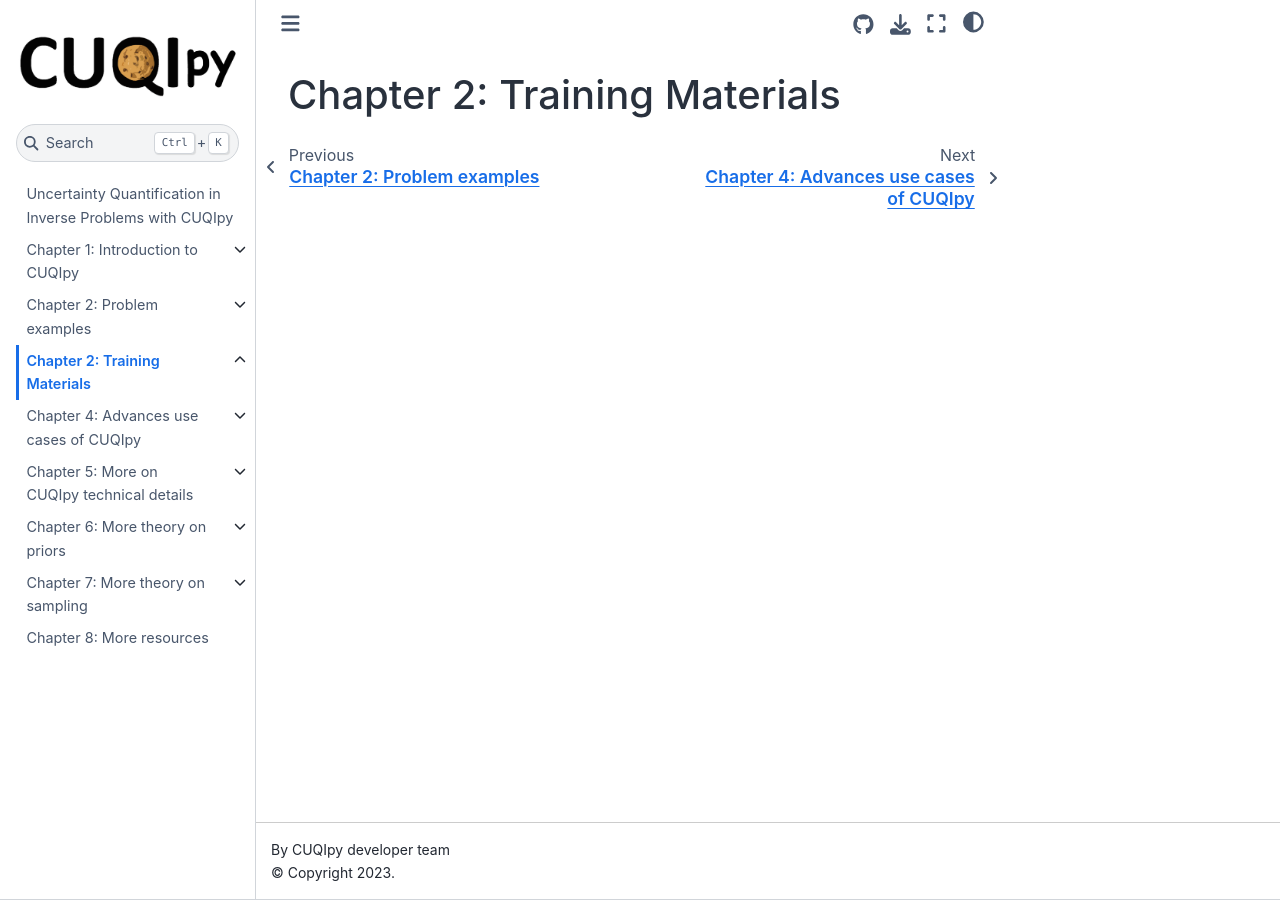
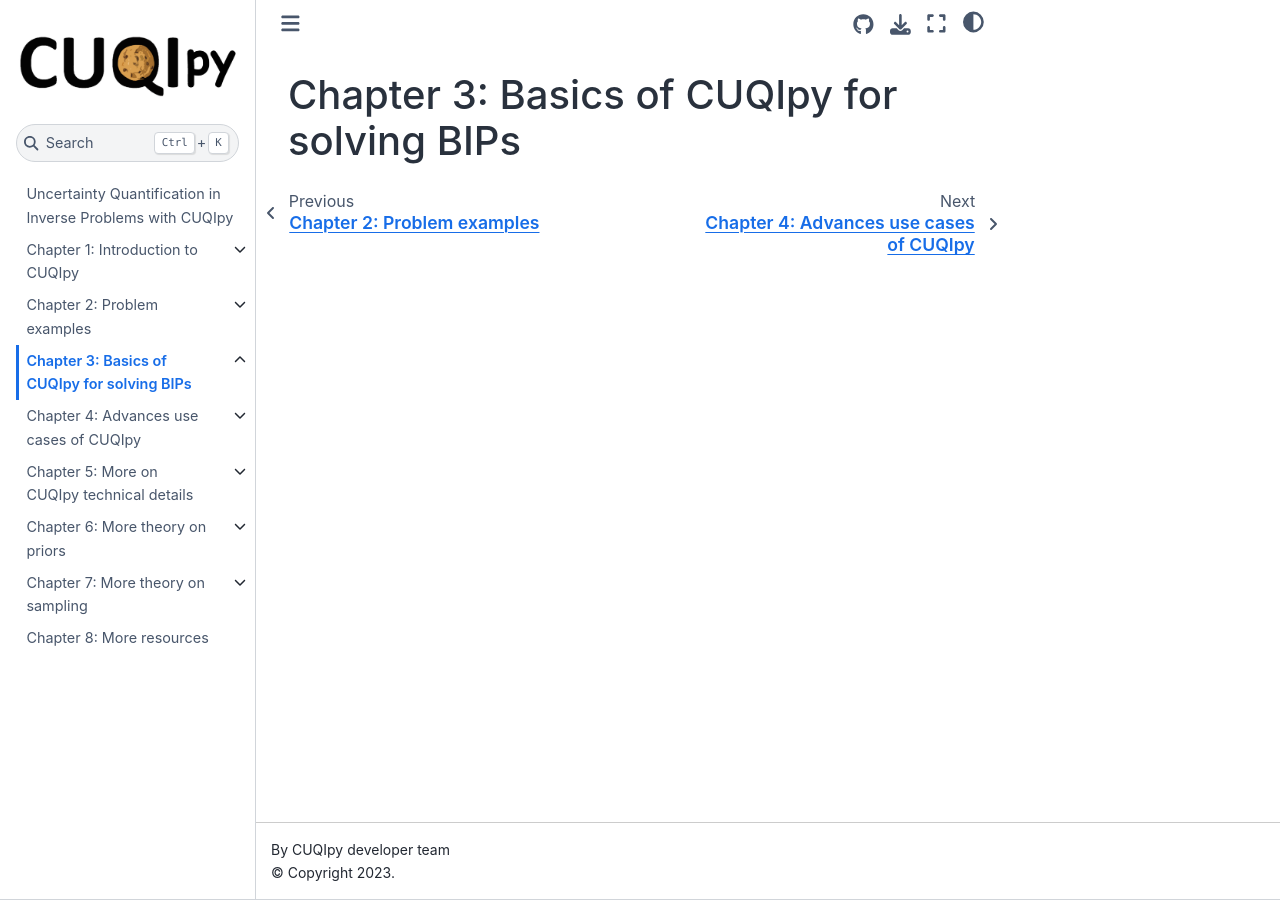
Before and after one commit to amal-ghamdi/CUQI-Book-test, a Jupyter Book: the page built from chapter0A/chapter0A.md, in a window 1280 px wide. Built offline with Jupyter Book 1.0.4 settings and Sphinx 7.4.7 and the Sphinx Book theme 1.1.4, drawn with Linux system fonts in a browser that asks for light colours; pages that are not in the unit, such as notebooks, are missing from menus.

Commit message:
update title

```diff
--- a/chapter0A/chapter0A.md
+++ b/chapter0A/chapter0A.md
@@ -1 +1 @@
-# Chapter 2: Training Materials
+# Chapter 3: Basics of CUQIpy for solving BIPs
```
